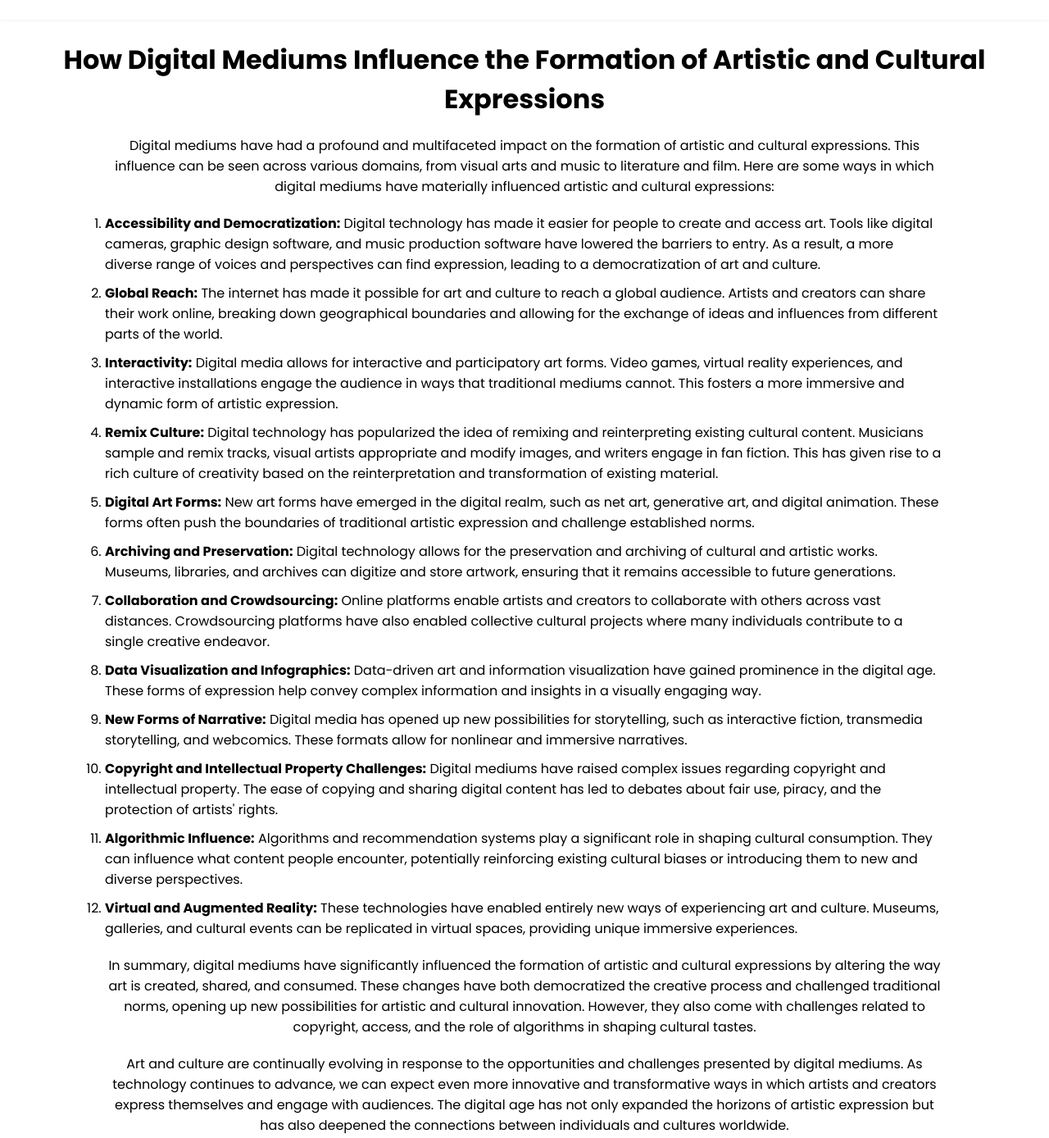
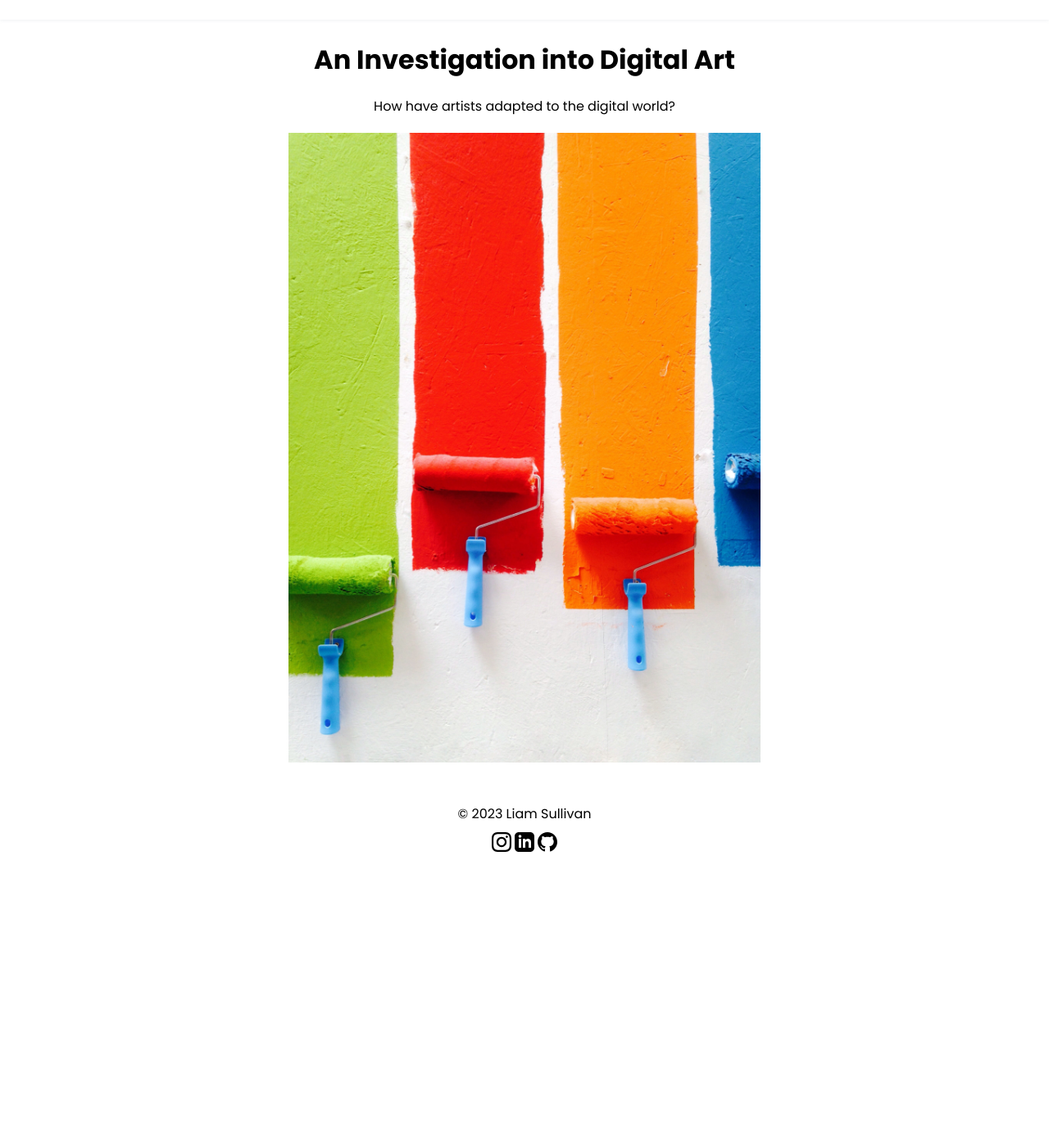
Before and after one commit to liambsulliva/digital-humanity-midterm, a plain HTML site: page index.html in a window 1280 px wide. Shown: the part 76-1464 px from the top of the page at 82% size. After the commit the page ends 1172 px from the top, so only its background shows below. Drawn offline with Linux system fonts and the light colour scheme.

Commit message:
front page reformat

```diff
--- a/index.html
+++ b/index.html
@@ -21,51 +21,27 @@
                 </div>
                 <div class="menu-items">
                     <li><a href="#">Home</a></li>
-                    <li><a href="#">Stuff</a></li>
-                    <li><a href="#">Stuff</a></li>
-                    <li><a href="#">Stuff</a></li>
-                    <li><a href="#">Stuff</a></li>
+                    <li><a href="#">Interactivity</a></li>
+                    <li><a href="#">Mediums</a></li>
+                    <li><a href="#">Democratization</a></li>
+                    <li><a href="#">Preservation</a></li>
                 </div>
                 </div>
             </div>
             </nav>
     </header>
     <body>
-        <h1>How Digital Mediums Influence the Formation of Artistic and Cultural Expressions</h1>
-        <p>Digital mediums have had a profound and multifaceted impact on the formation of artistic and cultural expressions. This influence can be seen across various domains, from visual arts and music to literature and film. Here are some ways in which digital mediums have materially influenced artistic and cultural expressions:</p>
-
-        <ol>
-            <li><strong>Accessibility and Democratization:</strong> Digital technology has made it easier for people to create and access art. Tools like digital cameras, graphic design software, and music production software have lowered the barriers to entry. As a result, a more diverse range of voices and perspectives can find expression, leading to a democratization of art and culture.</li>
-
-            <li><strong>Global Reach:</strong> The internet has made it possible for art and culture to reach a global audience. Artists and creators can share their work online, breaking down geographical boundaries and allowing for the exchange of ideas and influences from different parts of the world.</li>
-
-            <li><strong>Interactivity:</strong> Digital media allows for interactive and participatory art forms. Video games, virtual reality experiences, and interactive installations engage the audience in ways that traditional mediums cannot. This fosters a more immersive and dynamic form of artistic expression.</li>
-
-            <li><strong>Remix Culture:</strong> Digital technology has popularized the idea of remixing and reinterpreting existing cultural content. Musicians sample and remix tracks, visual artists appropriate and modify images, and writers engage in fan fiction. This has given rise to a rich culture of creativity based on the reinterpretation and transformation of existing material.</li>
-
-            <li><strong>Digital Art Forms:</strong> New art forms have emerged in the digital realm, such as net art, generative art, and digital animation. These forms often push the boundaries of traditional artistic expression and challenge established norms.</li>
-
-            <li><strong>Archiving and Preservation:</strong> Digital technology allows for the preservation and archiving of cultural and artistic works. Museums, libraries, and archives can digitize and store artwork, ensuring that it remains accessible to future generations.</li>
-
-            <li><strong>Collaboration and Crowdsourcing:</strong> Online platforms enable artists and creators to collaborate with others across vast distances. Crowdsourcing platforms have also enabled collective cultural projects where many individuals contribute to a single creative endeavor.</li>
-
-            <li><strong>Data Visualization and Infographics:</strong> Data-driven art and information visualization have gained prominence in the digital age. These forms of expression help convey complex information and insights in a visually engaging way.</li>
-
-            <li><strong>New Forms of Narrative:</strong> Digital media has opened up new possibilities for storytelling, such as interactive fiction, transmedia storytelling, and webcomics. These formats allow for nonlinear and immersive narratives.</li>
-
-            <li><strong>Copyright and Intellectual Property Challenges:</strong> Digital mediums have raised complex issues regarding copyright and intellectual property. The ease of copying and sharing digital content has led to debates about fair use, piracy, and the protection of artists' rights.</li>
-
-            <li><strong>Algorithmic Influence:</strong> Algorithms and recommendation systems play a significant role in shaping cultural consumption. They can influence what content people encounter, potentially reinforcing existing cultural biases or introducing them to new and diverse perspectives.</li>
-
-            <li><strong>Virtual and Augmented Reality:</strong> These technologies have enabled entirely new ways of experiencing art and culture. Museums, galleries, and cultural events can be replicated in virtual spaces, providing unique immersive experiences.</li>
-        </ol>
-
-        <p>In summary, digital mediums have significantly influenced the formation of artistic and cultural expressions by altering the way art is created, shared, and consumed. These changes have both democratized the creative process and challenged traditional norms, opening up new possibilities for artistic and cultural innovation. However, they also come with challenges related to copyright, access, and the role of algorithms in shaping cultural tastes.</p>
-
-        <p>Art and culture are continually evolving in response to the opportunities and challenges presented by digital mediums. As technology continues to advance, we can expect even more innovative and transformative ways in which artists and creators express themselves and engage with audiences. The digital age has not only expanded the horizons of artistic expression but has also deepened the connections between individuals and cultures worldwide.</p>
+        <h1>An Investigation into Digital Art</h1>
+        <p>How have artists adapted to the digital world?</p>
+        <div class="imgtext">
+            <img src="src/paint.jpeg" alt="Paint" width="45%" height="45%">
+        </div>
     </body>
   <script src="scripts.js"></script>
   <footer>
     <p>© <script>document.write(new Date().getFullYear())</script> Liam Sullivan</p>
+    <a href="https://instagram.com/liamsullivanphoto" target="_blank"><img src="src/icon1.svg" alt="Instagram" style="width: 24px; height: 24px;"/></a>
+    <a href="https://linkedin.com/in/liambsulliva" target="_blank"><img src="src/icon2.svg" alt="Linkedin" style="width: 24px; height: 24px;"/></a>
+    <a href="https://github.com/liambsulliva" target="_blank"><img src="src/icon3.svg" alt="GitHub" style="width: 24px; height: 24px;"/></a>
   </footer>
 </html>
--- a/styles.css
+++ b/styles.css
@@ -7,7 +7,7 @@
   box-sizing: border-box;
 }
 
-h1 {
+h1, h2, h3 {
   text-align: center;
   margin: 20px;
 }
@@ -15,6 +15,12 @@ h1 {
 body {
   font-family: "Poppins", sans-serif;
   margin-top: 125px;
+}
+
+.imgtext {
+  display: flex;
+  justify-content: center; /* Horizontally center content */
+  align-items: center; /* Vertically center content */
 }
 
 ol {
@@ -37,6 +43,11 @@ p {
 
 footer {
   margin: 50px;
+  text-align: center;
+}
+
+footer p {
+  margin-bottom: 10px;
 }
 
 .container {
@@ -45,6 +56,7 @@ footer {
   margin: auto;
 }
 
+/* Nav Styling */
 .navbar {
   position: fixed;
   background-color: #fff;
@@ -84,7 +96,7 @@ footer {
 }
 
 .nav-container .checkbox {
-  position: fixed;c
+  position: fixed;
   display: block;
   margin: 20px;
   height: 32px;
@@ -138,7 +150,7 @@ footer {
   display: block;
   padding: 75px;
   min-height: 100vh;
-  width: 275px; /* Set the initial width to 0 */
+  width: 275px;
   position: fixed;
   left: -300px;
   transition: left 0.5s ease-in-out;
```
Also changed, not shown: src/icon1.svg (added), src/icon2.svg (added), src/icon3.svg (added), src/paint.jpeg (added).
